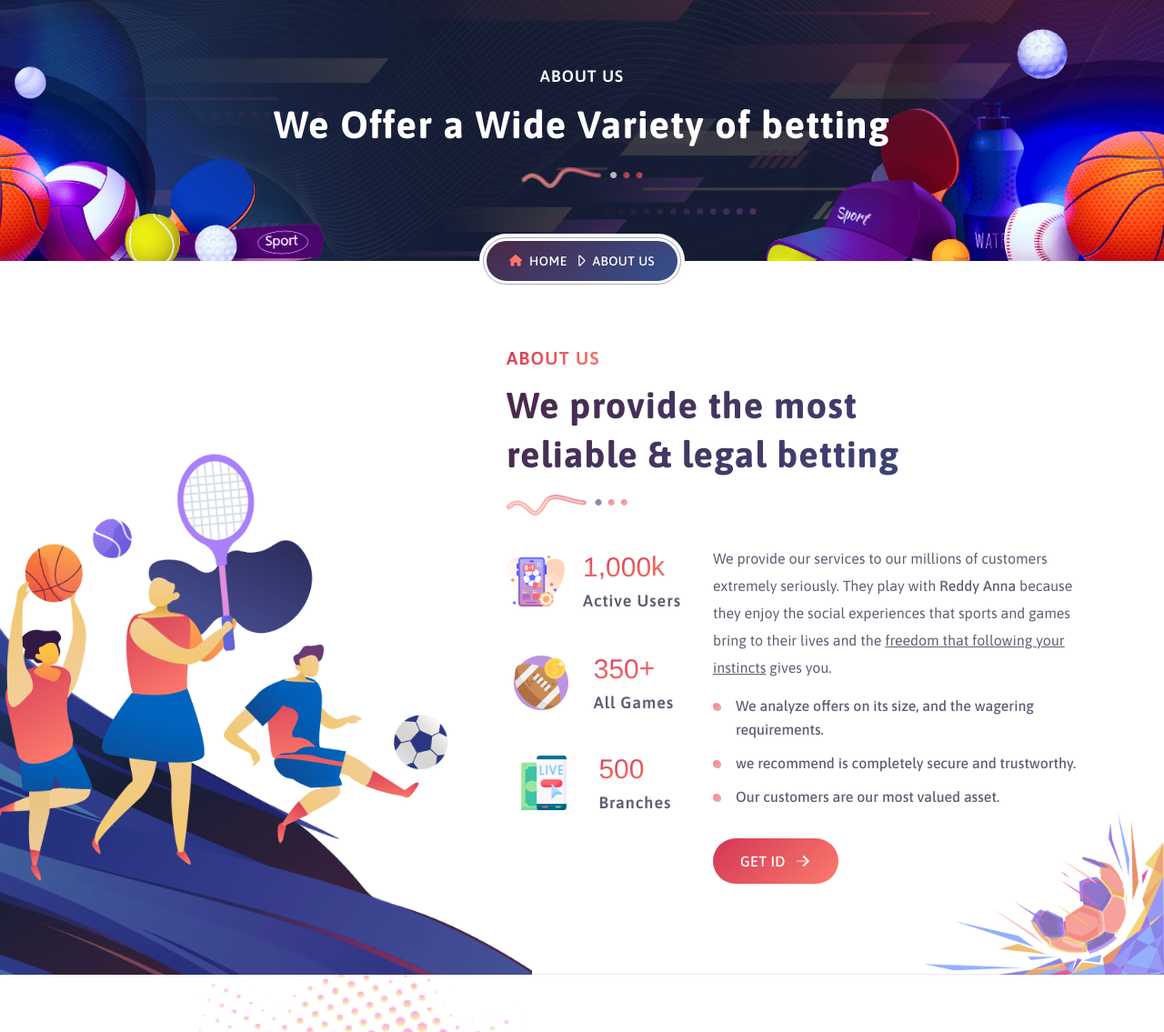
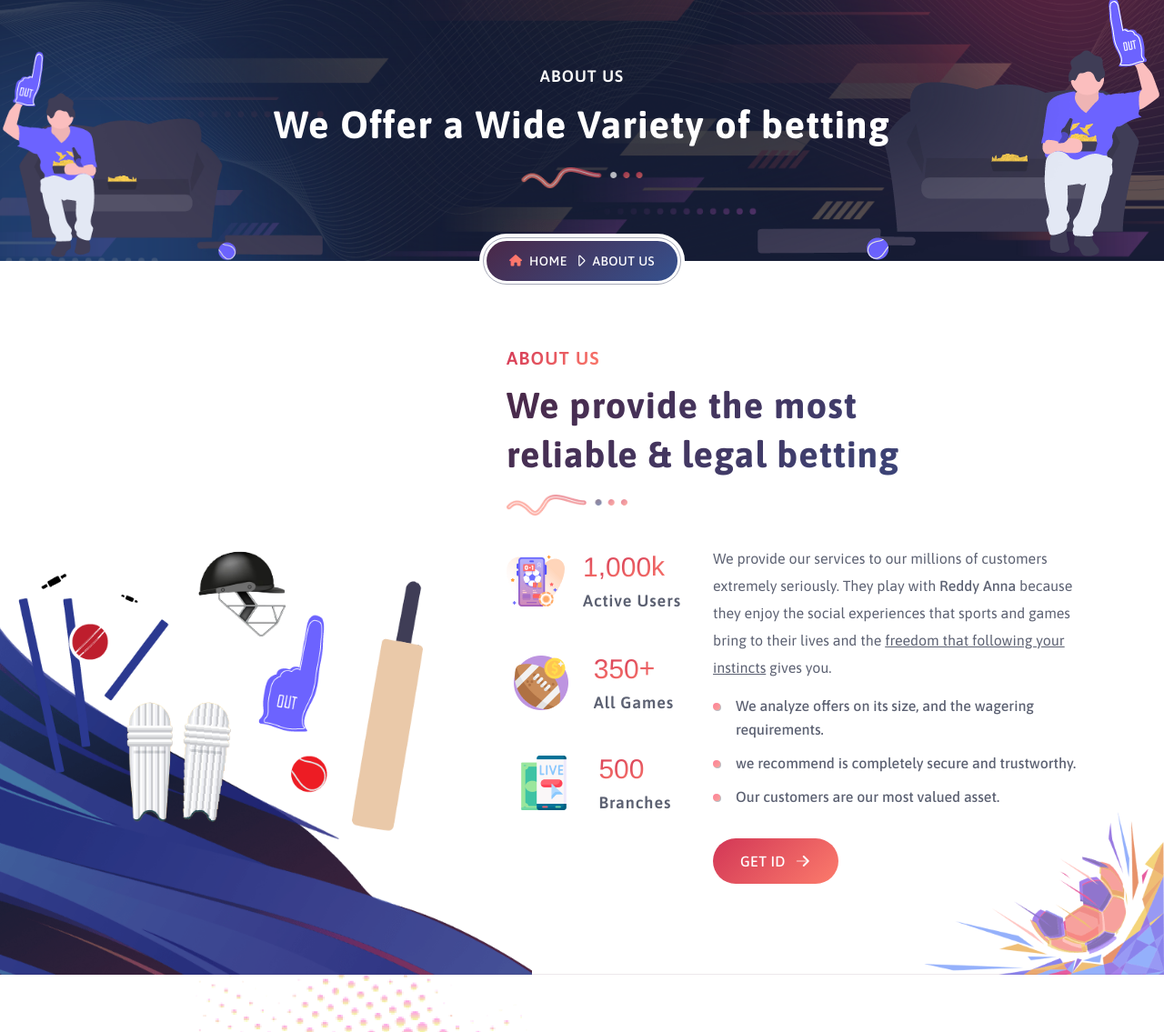
Before and after one commit to theprashant26/Landing, a plain HTML site: page about.html in a window 1280 px wide. Shown: the part 113-1248 px from the top of the page at 91% size. Drawn offline with nearby package versions, Linux system fonts and the light colour scheme.

Commit message:
Updated images

```diff
--- a/about.html
+++ b/about.html
@@ -107,10 +107,10 @@
         <div class="prd-breadcrumb">
             <div class="brd-shape">
                 <div class="brd-img brd-img-1" data-aos="fade-right" data-aos-delay="200" data-aos-duration="500" data-aos-easing="ease-in">
-                    <img src="assets/img/breadcrumb/brd-img-1.png" alt="">
+                    <img src="assets/img/upd/banleft.png" alt="">
                 </div>
                 <div class="brd-img brd-img-2" data-aos="fade-left" data-aos-delay="200" data-aos-duration="500" data-aos-easing="ease-in">
-                    <img src="assets/img/breadcrumb/brd-img-2.png" alt="">
+                    <img src="assets/img/upd/abtbnrght.png" alt="">
                 </div>
             </div>
             <div class="container">
@@ -146,7 +146,7 @@
                     <div class="col-xxl-4 col-xl-5 col-lg-5 d-xl-flex d-lg-flex d-block align-items-end justify-content-end">
                         <div class="part-img">
                             <img src="assets/img/about/about-img-shape.png" alt="" class="img-shape" data-aos="fade-up-right" data-aos-easing="ease-in" data-aos-duration="500" data-aos-delay="200">
-                            <img src="assets/img/about/about-img.png" alt="" class="main-img" data-aos="zoom-in-right" data-aos-easing="ease-in" data-aos-duration="500" data-aos-delay="400" data-aos-offset="0">
+                            <img src="assets/img/upd/abtdwn.png" alt="" class="main-img" data-aos="zoom-in-right" data-aos-easing="ease-in" data-aos-duration="500" data-aos-delay="400" data-aos-offset="0">
                         </div>
                     </div>
                     <div class="col-xxl-7 col-xl-7 col-lg-7 d-xl-flex d-lg-flex align-items-center">
@@ -243,7 +243,7 @@
                             </div>
                             <div class="part-img">
                                 <img class="img-shape" src="assets/img/about/about-img-shape.png" alt="" class="img-shape" data-aos="fade-up-right" data-aos-easing="ease-in" data-aos-duration="500" data-aos-delay="200">
-                                <img class="main-img" src="assets/img/feature/feature-img.png" alt="" data-aos="zoom-in-right" data-aos-easing="ease-in" data-aos-duration="500" data-aos-delay="400">
+                                <img class="main-img" src="assets/img/upd/abtd.png" alt="" data-aos="zoom-in-right" data-aos-easing="ease-in" data-aos-duration="500" data-aos-delay="400">
                             </div>
                         </div>
                     </div>
```
Also changed, not shown: contact.html (+2 -2 lines), index.html (+2 -2 lines), assets/img/upd/abtbnrght.png (added), assets/img/upd/abtd.png (added), assets/img/upd/abtdwn.png (added), assets/img/upd/banleft.png (added), assets/img/upd/banrght.png (added).
